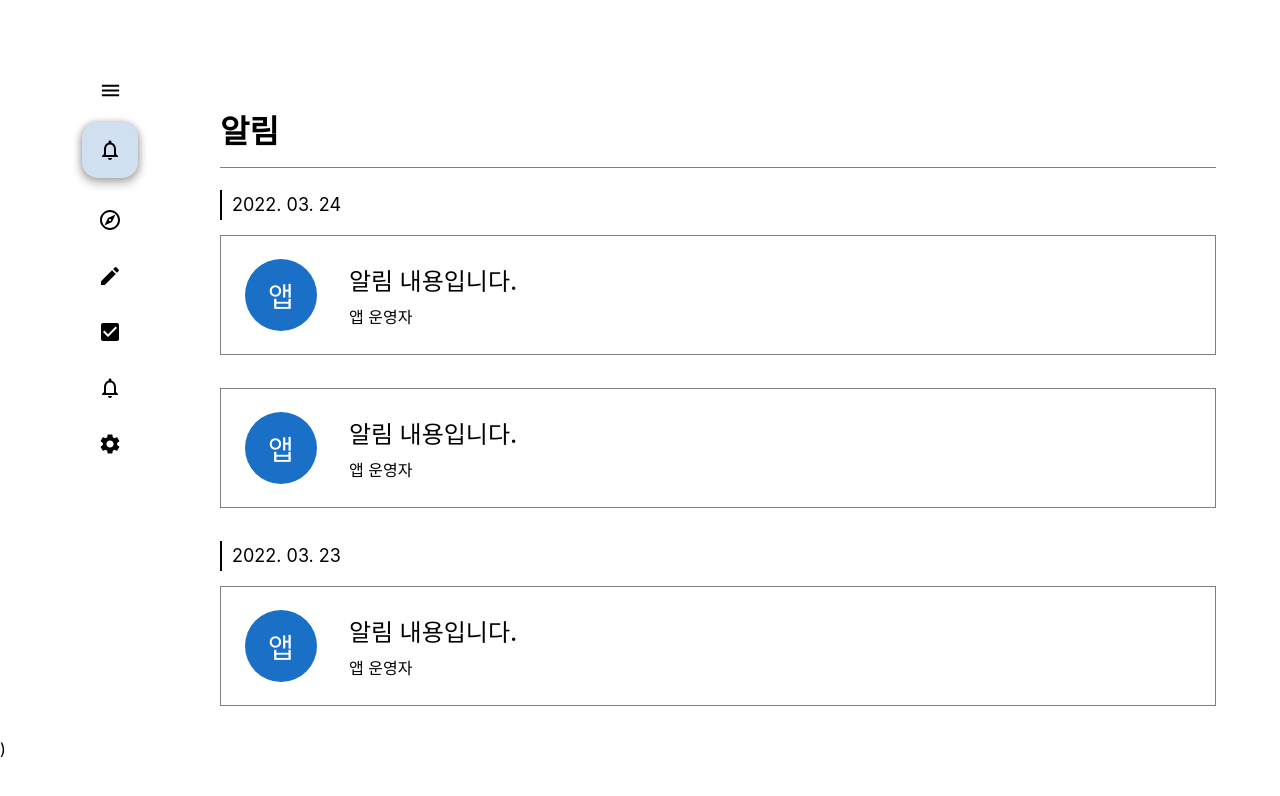
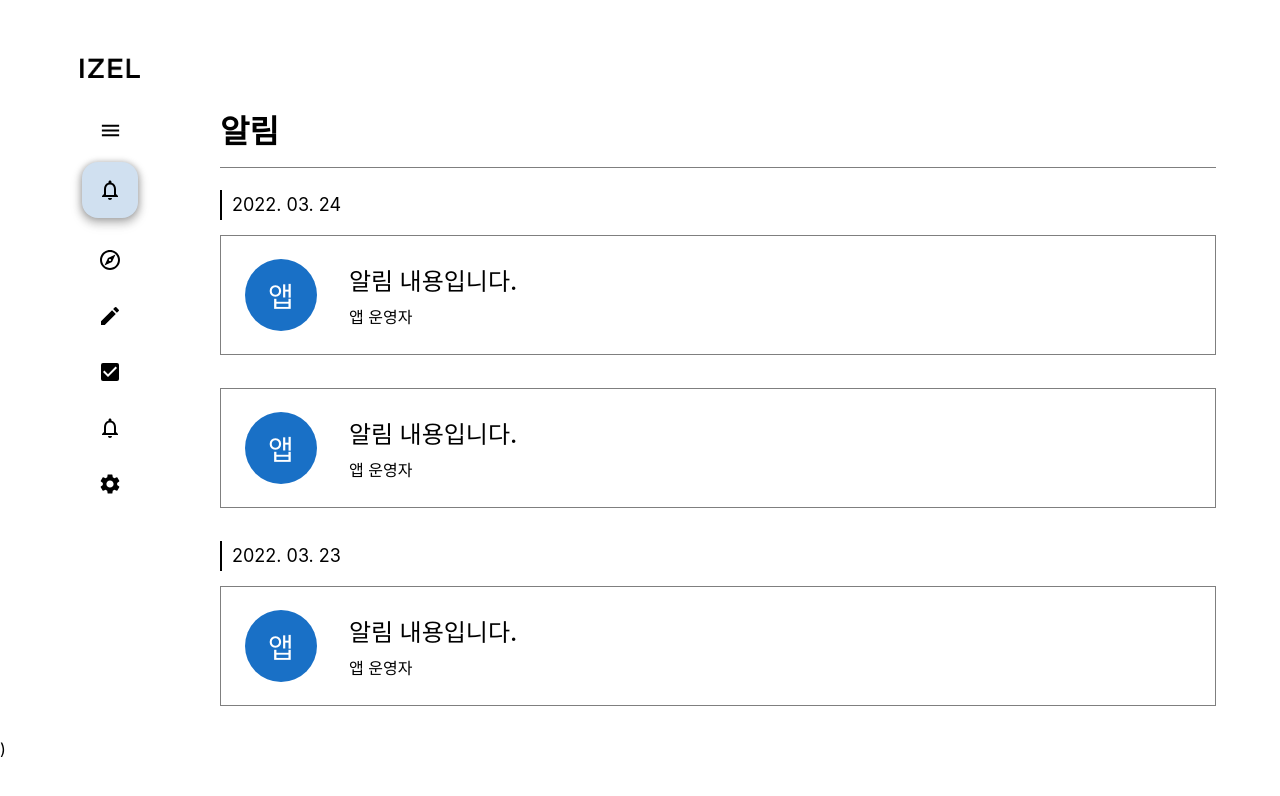
Before and after one commit to jinlee0310/izel, a Next.js app: page /alarm in a window 1280 px wide. Shown: the top 796 px of the page. Built offline with nearby package versions, Linux system fonts and the light colour scheme.

Commit message:
add logo in nav

```diff
--- a/src/components/common/navigation/NavigationBar.tsx
+++ b/src/components/common/navigation/NavigationBar.tsx
@@ -1,4 +1,5 @@
 import { selectedMenu } from '@/recoil/global';
+import Image from 'next/image';
 import Link from 'next/link';
 import { Router, useRouter } from 'next/router';
 import React, { useEffect } from 'react';
@@ -43,6 +44,8 @@ const navMenu = [
   },
 ];
 
+const logo = require('@/asset/IZEL.png');
+
 function NavigationBar() {
   const [menu, setMenu] = useRecoilState(selectedMenu);
   const router = useRouter();
@@ -55,7 +58,8 @@ function NavigationBar() {
 
   return (
     <Nav>
-      <div style={{ marginBottom: '16px' }}>
+      <Image src={logo} alt="logo" width={60} height={20} />
+      <div style={{ marginBottom: '16px', marginTop: '40px' }}>
         <HamburgerBtn>
           <MdMenu size={23} />
         </HamburgerBtn>
@@ -82,7 +86,7 @@ const Nav = styled.nav`
   flex-direction: column;
   align-items: center;
   flex: 2;
-  padding-top: 55px;
+  padding-top: 35px;
   margin-top: 23px;
 `;
 
```
